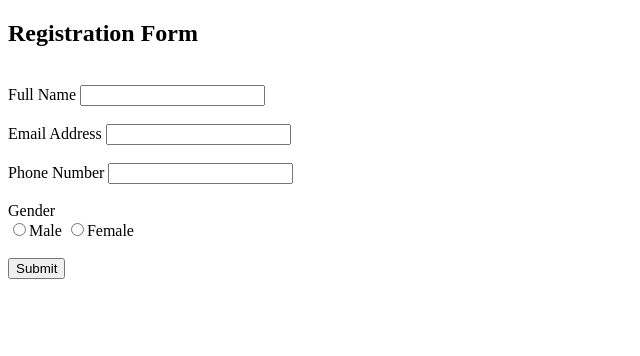
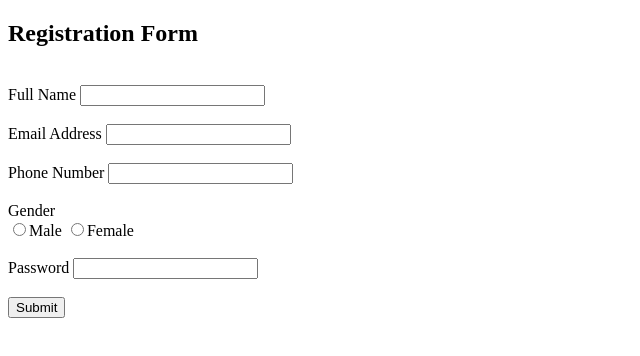
Before and after one commit to MandelaInegbedion1/Side-Hustle, a plain HTML site: page index.html in a window 1280 px wide. Shown: the whole page, without its empty margins (0-640 px from the left). Drawn offline with Linux system fonts and the light colour scheme.

Commit message:
Update index.html

```diff
--- a/index.html
+++ b/index.html
@@ -44,6 +44,12 @@
         <br>
         <br>
 
+        <label>Password</label>
+        <input type="text" name="password" id="password" maxlength="10">
+
+        <br>
+        <br>
+
         <input type="submit" value="Submit" />
 
 
```
Lines whose indentation alone changed are shown as unchanged.
